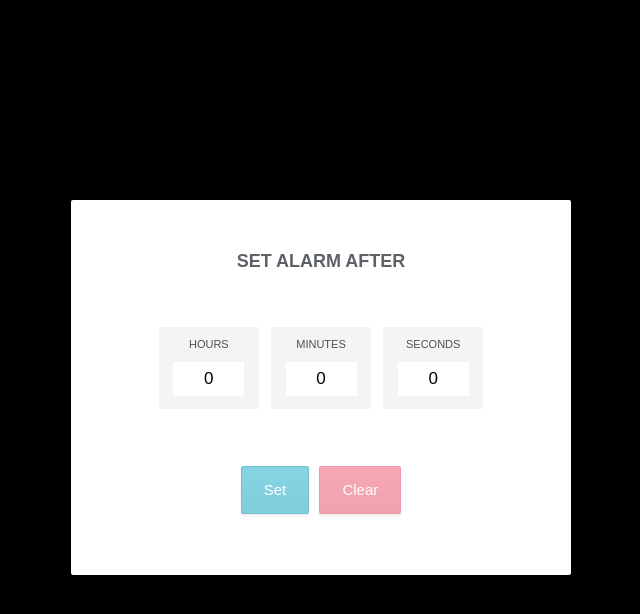
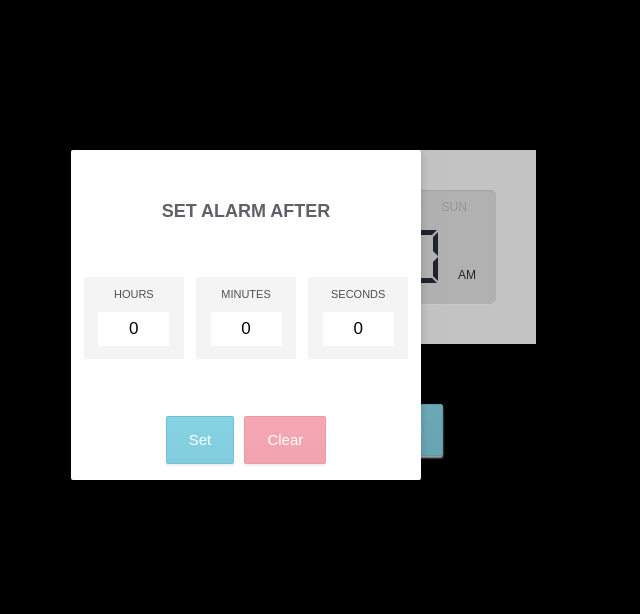
Before and after one commit to Tkdavil/Digital-Clock-Alarms, a plain HTML site: page index.html in a window 1280 px wide. Both pictures are taken after a click on the link "set alarm". Shown: the whole page, without its empty margins (319-959 px from the left). Drawn offline with nearby package versions, Linux system fonts and the light colour scheme.

Commit message:
Update style.css

```diff
--- a/style.css
+++ b/style.css
@@ -45,16 +45,16 @@ section, footer, header, aside{
 
 
 #clock{
-	width:370px;
+	width:350px;
 	padding:40px;
-	margin:200px auto 60px;
+	margin:150px auto 60px;
 	position:relative;
 }
 
 #clock:after{
 	content:'';
 	position:absolute;
-	width:400px;
+	width:350px;
 	height:20px;
 	border-radius:100%;
 	left:50%;
@@ -388,7 +388,7 @@ section, footer, header, aside{
 
 .button-holder{
 	text-align:center;
-	padding-bottom:100px;
+	padding-bottom:120px;
 }
 
 a.button{
@@ -457,13 +457,13 @@ input::-webkit-inner-spin-button {
 
 #alarm-dialog,
 #time-is-up{
-	width:500px;
-	height:375px;
+	width:350px;
+	height:330px;
 	background-color:#fff;
 	border-radius:2px;
 	box-shadow: 0 0 8px rgba(0,0,0,0.2);
 	position:fixed;
-	top:200px;
+	top:150px;
 	left:50%;
 	margin-left:-250px;
 	text-align:center;
```
